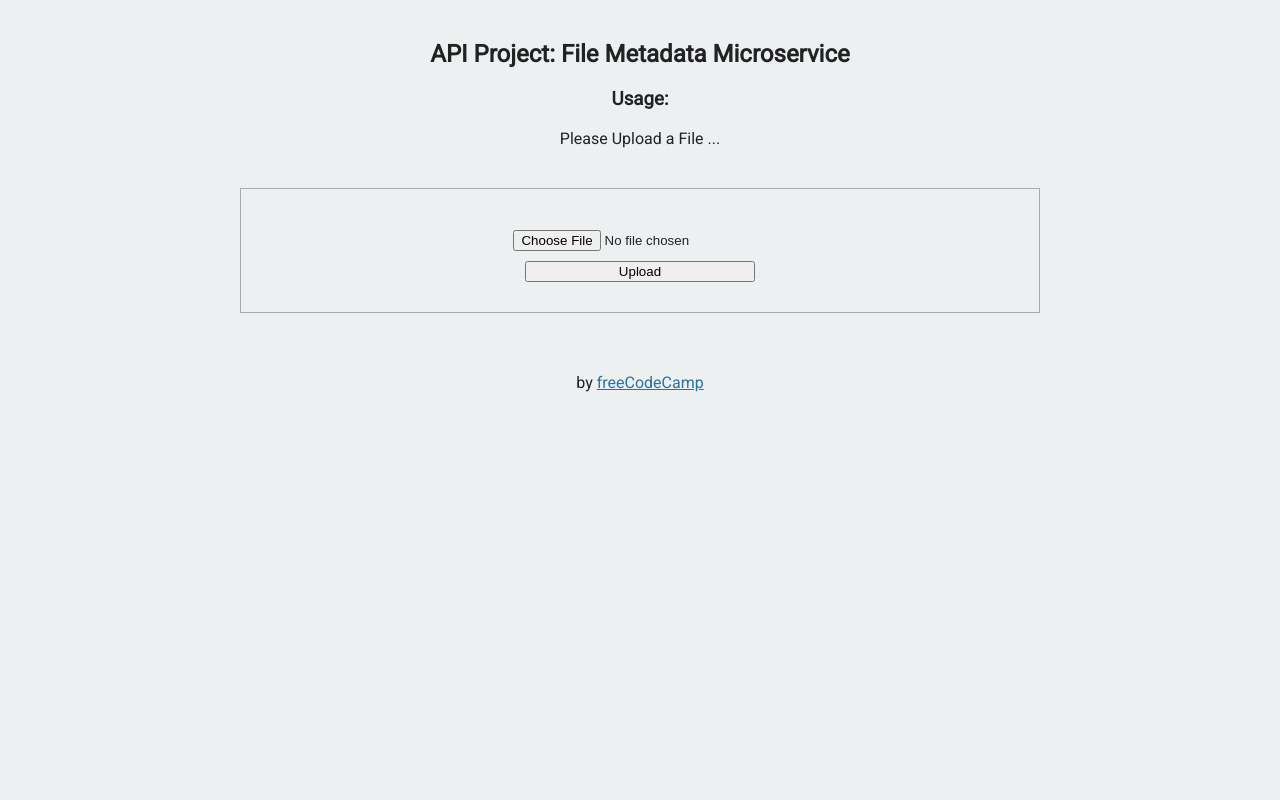
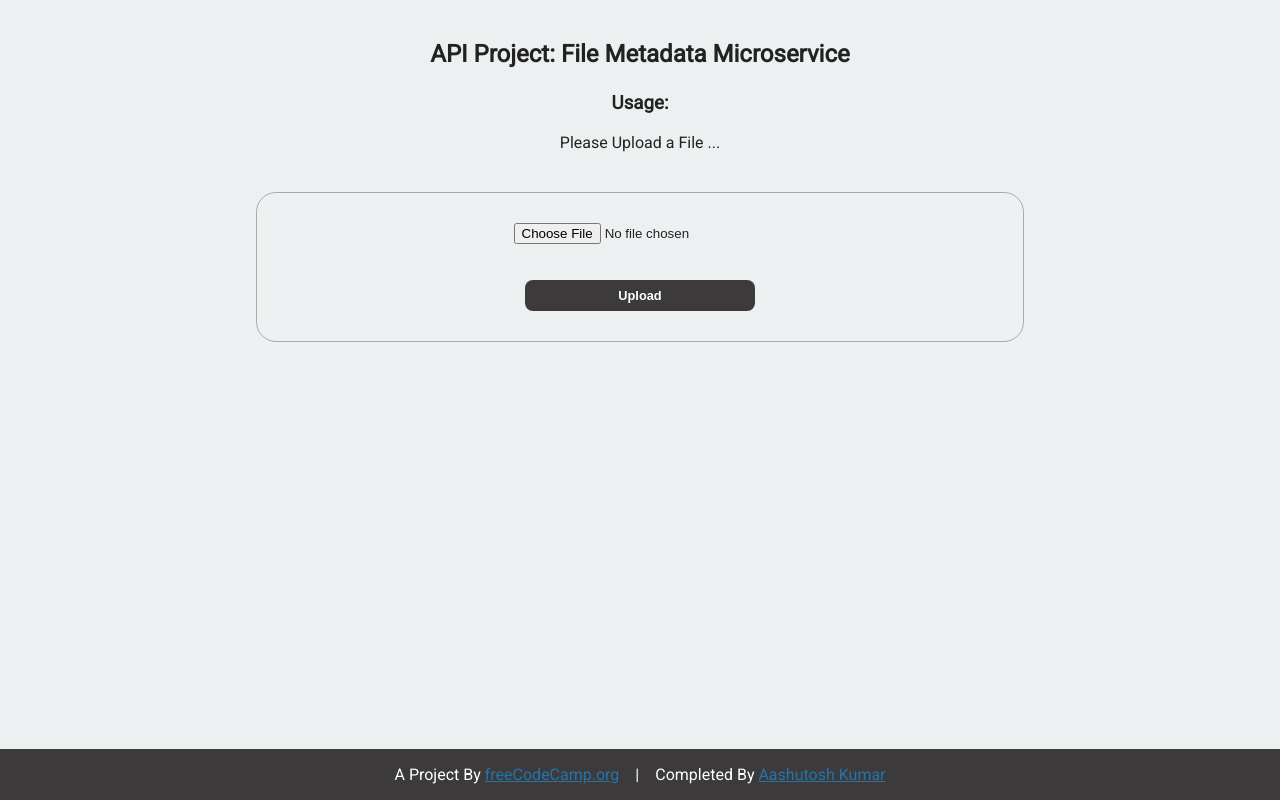
Before and after one commit to Aashutosh-kr/file-metadata-microservice-fcc-backend-project, a website: page views/index.html in a window 1280 px wide. Drawn offline with Linux system fonts and the light colour scheme.

Commit message:
completed the project

```diff
--- a/package.json
+++ b/package.json
@@ -4,7 +4,7 @@
   "description": "API project for freeCodeCamp",
   "main": "index.js",
   "scripts": {
-    "start": "node index.js"
+    "start": "nodemon index.js"
   },
   "dependencies": {
     "dotenv": "^8.2.0",
--- a/public/style.css
+++ b/public/style.css
@@ -1,11 +1,23 @@
-/****** Main Styling ******/
+*,
+::after,
+::before {
+	box-sizing: border-box;
+	margin: 0;
+	padding: 0;
+}
 
 body {
-  font-family: 'Roboto', sans-serif;
+	font-family: "Roboto", sans-serif;
 	font-size: 16px;
 	color: #222;
-  background-color: #ECF0F1;
+	background-color: #ecf0f1;
 	text-align: center;
+}
+
+h1,
+h2,
+h3 {
+	margin-bottom: 1em;
 }
 
 .container {
@@ -13,12 +25,8 @@ body {
 	margin-top: 40px;
 }
 
-.footer {
-  margin-top: 60px;
-}
-
 a {
-  color: #2574A9;
+	color: #2574a9;
 }
 
 input {
@@ -32,11 +40,43 @@ input#button {
 }
 
 .view {
-  position:relative;
+	position: relative;
 	margin: auto;
 	margin-top: 40px;
-  border: 1px  solid  #aaa;
+	border: 1px solid #aaa;
+  border-radius: 20px;
 	padding: 20px;
 	width: 60%;
 	min-width: 400px;
 }
+
+form {
+  display: grid;
+  gap: 1rem;
+  align-items: center;
+}
+
+input[type="submit"] {
+  width: 100%;
+  padding: .5rem;
+  border: none;
+  border-radius: 0.5rem;
+  background-color: #3c3a3a;
+  color: #fff;
+  font-size: .8rem;
+  font-weight: 600;
+  cursor: pointer;
+}
+
+.footer {
+	position: fixed;
+	inset: auto 0 0 0;
+	display: flex;
+	gap: 1rem;
+	justify-content: center;
+	align-items: center;
+	padding: 1rem 0;
+	text-align: center;
+	background-color: #3c3a3a;
+	color: #fff;
+}
--- a/views/index.html
+++ b/views/index.html
@@ -3,9 +3,17 @@
 <html>
 	<head>
 		<title>File Metadata</title>
-      <link rel="shortcut icon" href="https://cdn.freecodecamp.org/universal/favicons/favicon-32x32.png" type="image/x-icon"/>
-      <link href="https://fonts.googleapis.com/css?family=Roboto" rel="stylesheet" type="text/css">
-      <link href="/public/style.css" rel="stylesheet" type="text/css">
+		<link
+			rel="shortcut icon"
+			href="https://cdn.freecodecamp.org/universal/favicons/favicon-32x32.png"
+			type="image/x-icon"
+		/>
+		<link
+			href="https://fonts.googleapis.com/css?family=Roboto"
+			rel="stylesheet"
+			type="text/css"
+		/>
+		<link href="/public/style.css" rel="stylesheet" type="text/css" />
 	</head>
 
 	<body>
@@ -13,22 +21,29 @@
 			<h2>API Project: File Metadata Microservice</h2>
 
 			<h3>Usage:</h3>
-        <p>
-          Please Upload a File ...
-        </p>
+			<p>Please Upload a File ...</p>
 			<div class="view">
 				<h4 id="output"></h4>
-          <form enctype="multipart/form-data" method="POST" action="/api/fileanalyse">
-            <input id="inputfield" type="file" name="upfile">
-            <input id="button" type="submit" value="Upload">
+				<form
+					method="POST"
+					action="/api/fileanalyse"
+					enctype="multipart/form-data"
+				>
+					<input id="inputfield" type="file" name="upfile" required />
+					<input id="button" type="submit" value="Upload" />
 				</form>
 			</div>
 		</div>
-      <div class="footer">
+		<footer class="footer">
 			<p>
-          by
-          <a href="http://www.freecodecamp.com">freeCodeCamp</a>
+				A Project By
+				<a href="https://www.freecodecamp.org/">freeCodeCamp.org</a>
 			</p>
-      </div>
+			|
+			<p>
+				Completed By
+				<a href="https://aashutosh-kr.github.io/">Aashutosh Kumar</a>
+			</p>
+		</footer>
 	</body>
 </html>
```
Also changed, not shown: index.js (+17 -8 lines), 1 other file. Lines whose indentation alone changed are shown as unchanged.
